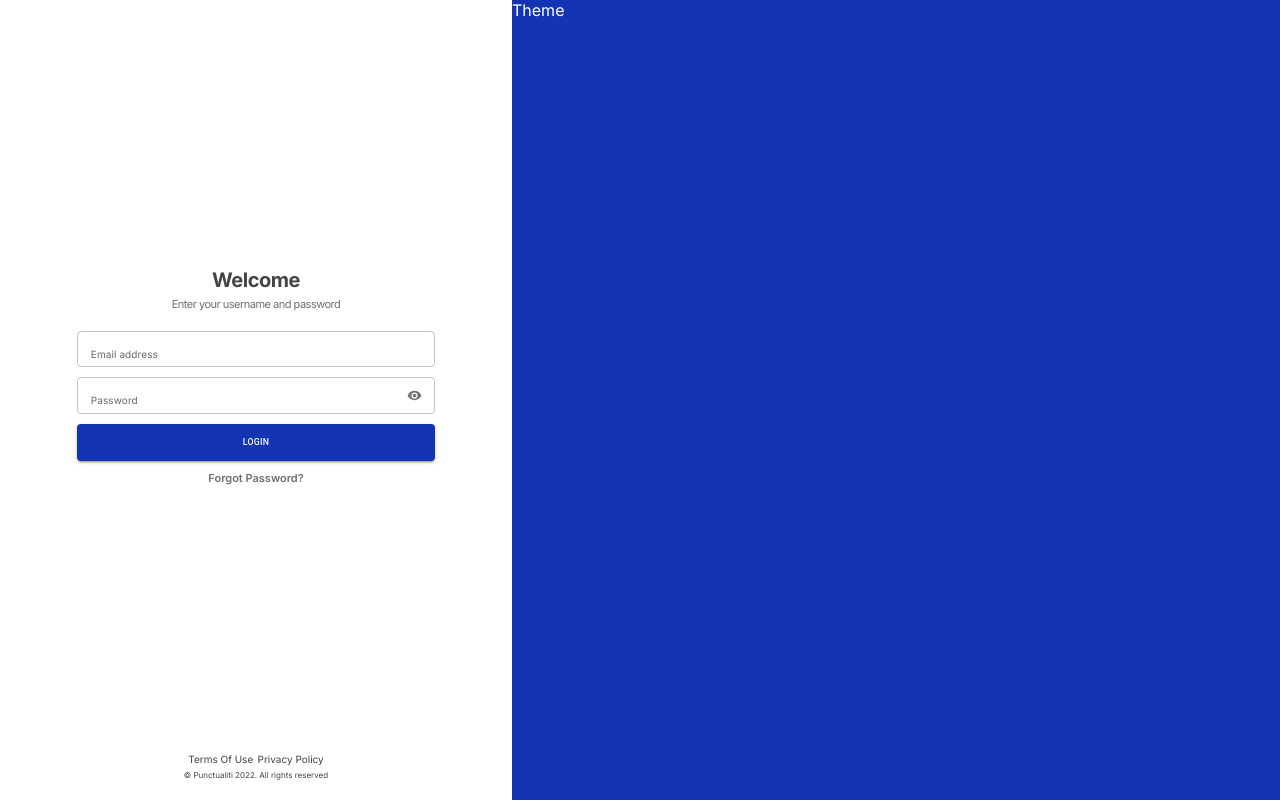
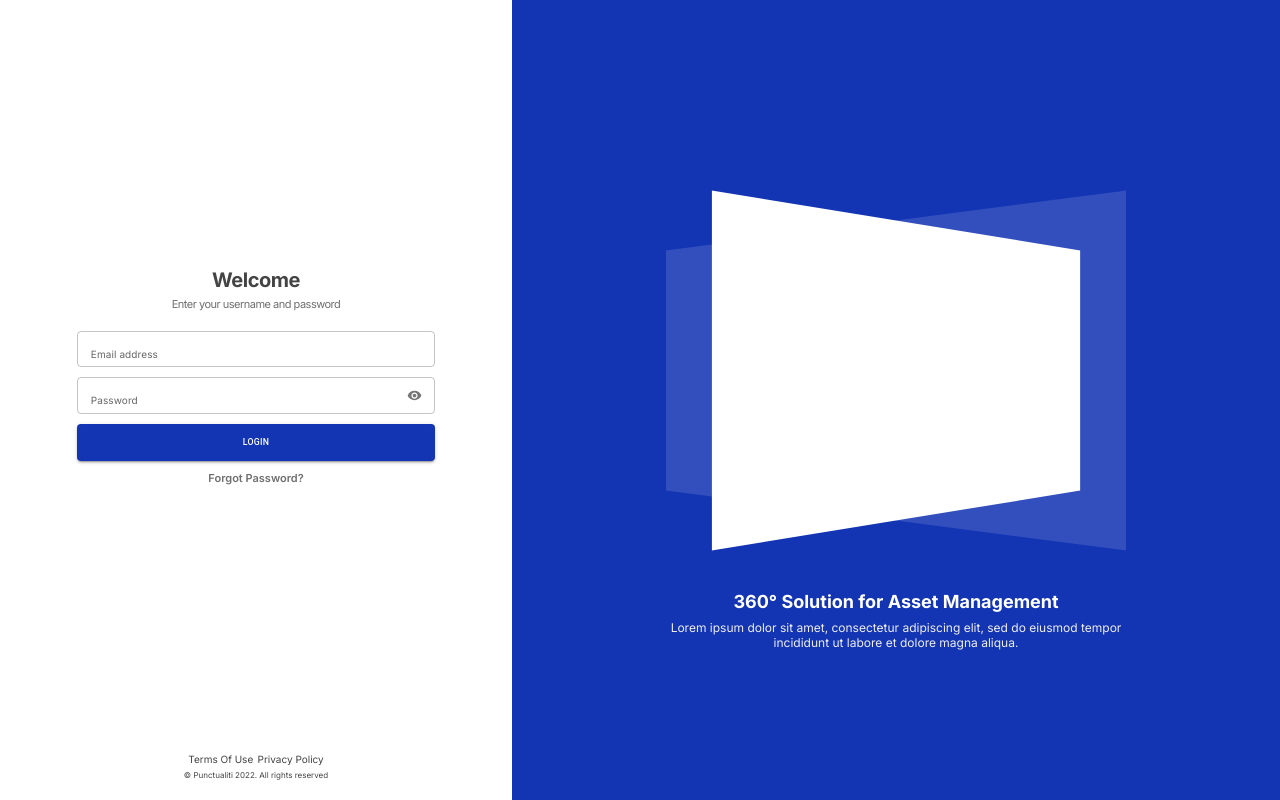
Before and after one commit to Bhavani-Bolloju/Client-master, a React (Vite) app: page / in a window 1280 px wide. Built offline with nearby package versions, Linux system fonts and the light colour scheme.

Commit message:
completed theme

```diff
--- a/src/components/login/Theme.jsx
+++ b/src/components/login/Theme.jsx
@@ -2,12 +2,77 @@
 import styled from "styled-components";
 
 function Theme() {
-  return <ThemeWrapper>Theme</ThemeWrapper>;
+  return (
+    <ThemeWrapper>
+      <div className="container">
+        <div className="theme">
+          <div className="theme-1"></div>
+          <div className="theme-2"></div>
+        </div>
+        <p className="theme-title">
+          <p className="theme-heading">360° Solution for Asset Management</p>
+          <p>
+            Lorem ipsum dolor sit amet, consectetur adipiscing elit, sed do
+            eiusmod tempor incididunt ut labore et dolore magna aliqua.
+          </p>
+        </p>
+      </div>
+    </ThemeWrapper>
+  );
 }
 
 const ThemeWrapper = styled.div`
   background-color: #1334b3;
   color: #fff;
+
+  .container {
+    width: 60%;
+    height: 100%;
+    margin: 0 auto;
+    display: flex;
+    flex-direction: column;
+    align-items: center;
+    justify-content: center;
+    .theme-title {
+      text-align: center;
+    }
+    .theme-heading {
+      font-weight: 700;
+      font-size: 1.8rem;
+      margin-bottom: 0.8rem;
+    }
+
+    .theme-heading + p {
+      font-size: 1.2rem;
+      color: #eee;
+    }
+    .theme {
+      height: 50%;
+      width: 100%;
+      margin: 2rem auto;
+      position: relative;
+      &-1 {
+        clip-path: polygon(0px 5%, 100% 20%, 100% 80%, 0px 95%);
+        width: 80%;
+        height: 100%;
+        background-color: #fff;
+        position: absolute;
+        margin: 0 auto;
+        left: 50%;
+        transform: translateX(-50%);
+        z-index: 3;
+      }
+      &-2 {
+        width: 100%;
+        height: 100%;
+        background-color: #ffffff22;
+        position: absolute;
+        left: 0;
+        top: 0;
+        clip-path: polygon(0 20%, 100% 5%, 100% 95%, 0 80%);
+      }
+    }
+  }
 `;
 
 export default Theme;
```
